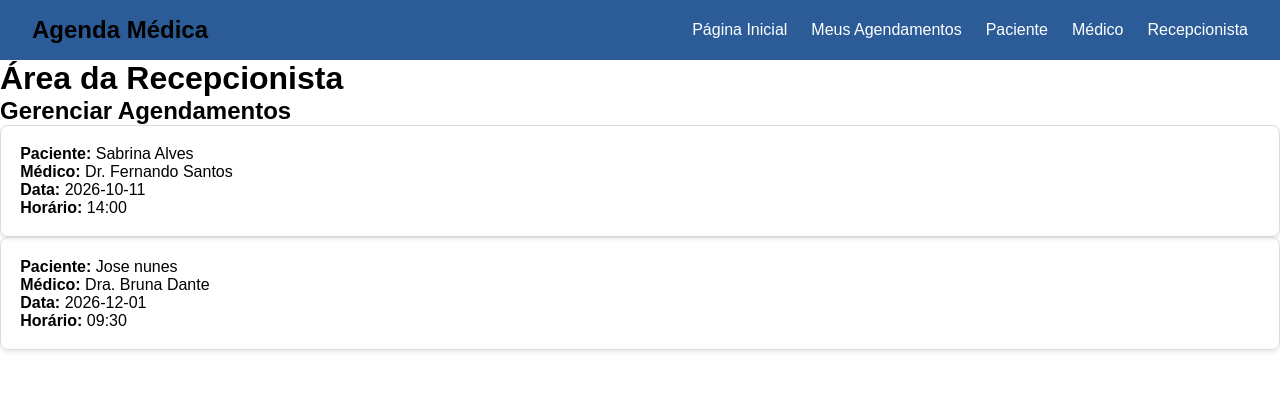
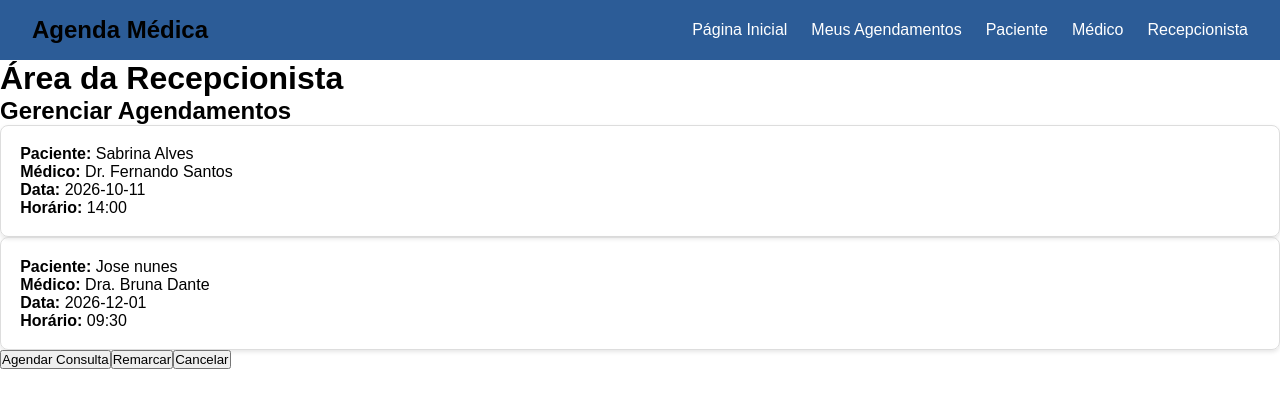
Before and after one commit to liynxyy/agendamed, a React (Vite) app: page /recepcionista in a window 1280 px wide. Shown: the top 408 px of the page. Built offline with nearby package versions, Linux system fonts and the light colour scheme.

Commit message:
Adicionei botões e melhorias nas paginas

```diff
--- a/src/pages/inicio/index.jsx
+++ b/src/pages/inicio/index.jsx
@@ -1,4 +1,4 @@
-import Menu from "../../components/menu";
+import Menu from "../../components/Menu";
 
 export default function Inicio() {
   return (
--- a/src/pages/medico/index.jsx
+++ b/src/pages/medico/index.jsx
@@ -1,4 +1,4 @@
-import Menu from "../../components/menu";
+import Menu from "../../components/Menu";
 
 export default function Medico() {
   return (
@@ -21,6 +21,10 @@ export default function Medico() {
           <p><strong>Horário:</strong> 09:30</p>
           <p><strong>Tipo:</strong> Odontologia</p>
         </div>
+        <div className="Botoes">
+        <button> Ver Consultas</button>
+        <button>Finalizar Atendimento</button>
+        </div>
       </main>
     </div>
   );
--- a/src/pages/medico/style.css
+++ b/src/pages/medico/style.css
@@ -0,0 +1,3 @@
+button {
+  background: #009688;
+}
--- a/src/pages/paciente/index.jsx
+++ b/src/pages/paciente/index.jsx
@@ -1,4 +1,4 @@
-import Menu from "../../components/menu";
+import Menu from "../../components/Menu";
 
 export default function Paciente() {
   return (
@@ -23,6 +23,10 @@ export default function Paciente() {
           <p><strong>Horário:</strong> 09:30</p>
           <p><strong>Local:</strong> Consultório 2</p>
         </div>
+        <div className="Botoes">
+        <button> Agendar Consulta</button>
+        <button> Cancelar Consulta</button>
+        </div>
       </main>
     </div>
   );
--- a/src/pages/paciente/style.css
+++ b/src/pages/paciente/style.css
@@ -0,0 +1,12 @@
+.botoes {
+  margin-top: 20px;
+}
+
+button {
+  margin: 5px;
+  padding: 10px;
+  border-radius: 8px;
+  border: none;
+  background: #6c63ff;
+  color: white;
+}
--- a/src/pages/recepcionista/index.jsx
+++ b/src/pages/recepcionista/index.jsx
@@ -1,4 +1,4 @@
-import Menu from "../../components/menu";
+import Menu from "../../components/Menu";
 
 export default function Recepcionista() {
   return (
@@ -23,6 +23,11 @@ export default function Recepcionista() {
           <p><strong>Data:</strong> 2026-12-01</p>
           <p><strong>Horário:</strong> 09:30</p>
         </div>
+        <div className="Botoes">
+        <button>Agendar Consulta</button>
+        <button> Remarcar</button>
+        <button>Cancelar</button>
+        </div>
       </main>
     </div>
   );
--- a/src/pages/recepcionista/style.css
+++ b/src/pages/recepcionista/style.css
@@ -0,0 +1,3 @@
+button {
+  background: #ff9800;
+}
```
